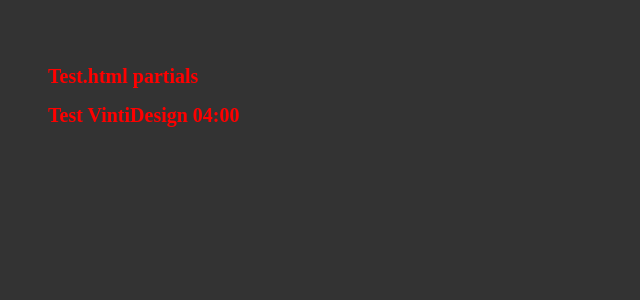
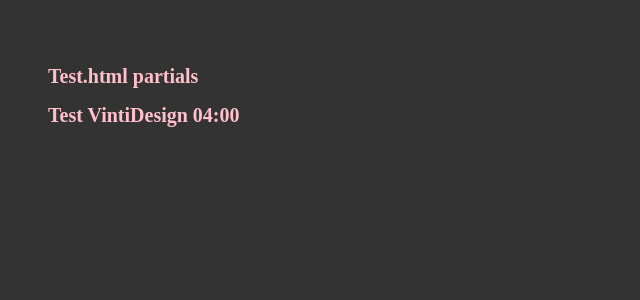
Before and after one commit to Vinti93/Vintidesign, a Jekyll site: the page built from index.html, in a window 1280 px wide. Shown: the top 300 px of the page, without its empty margins (0-640 px from the left). Built offline with Jekyll 4.4.1, drawn with Linux system fonts in a browser that asks for light colours.

Commit message:
Fixing css and add minify css

```diff
--- a/_config.yml
+++ b/_config.yml
@@ -26,6 +26,8 @@ markdown: kramdown
 theme: minima
 plugins:
   - jekyll-feed
+sass:
+  style: compressed
 
 # Exclude from processing.
 # The following items will not be processed, by default. Create a custom list
--- a/_includes/head.html
+++ b/_includes/head.html
@@ -5,6 +5,6 @@
 
   <title>VintiDesign - Website</title>
 
-  <link rel="stylesheet" href="{{ "/assets/main.css" | relative_url }}">
+  <link rel="stylesheet" href="{{ "/assets/css/main.css" | relative_url }}">
 
 </head>
--- a/_sass/main.scss
+++ b/_sass/main.scss
@@ -5,7 +5,7 @@ body{
     font-size: 40px;
   }
   h2{
-    color:red;
+    color:pink;
     font-size: 20px;
   }
 }
--- a/assets/main.scss
+++ b/assets/css/main.scss
@@ -1,5 +1,5 @@
 ---
-# Main SCSS File
+# VintiDesign SCSS File
 ---
 
 @import "main";
```
